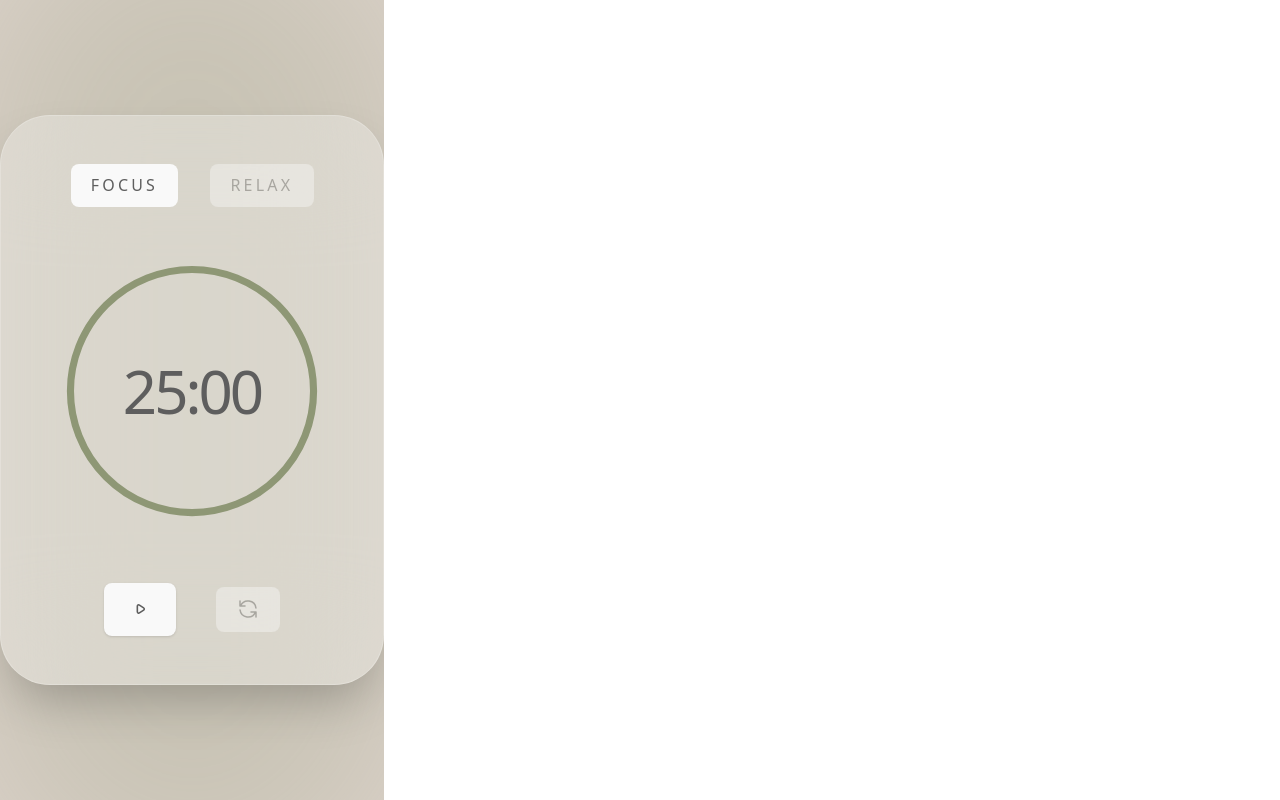
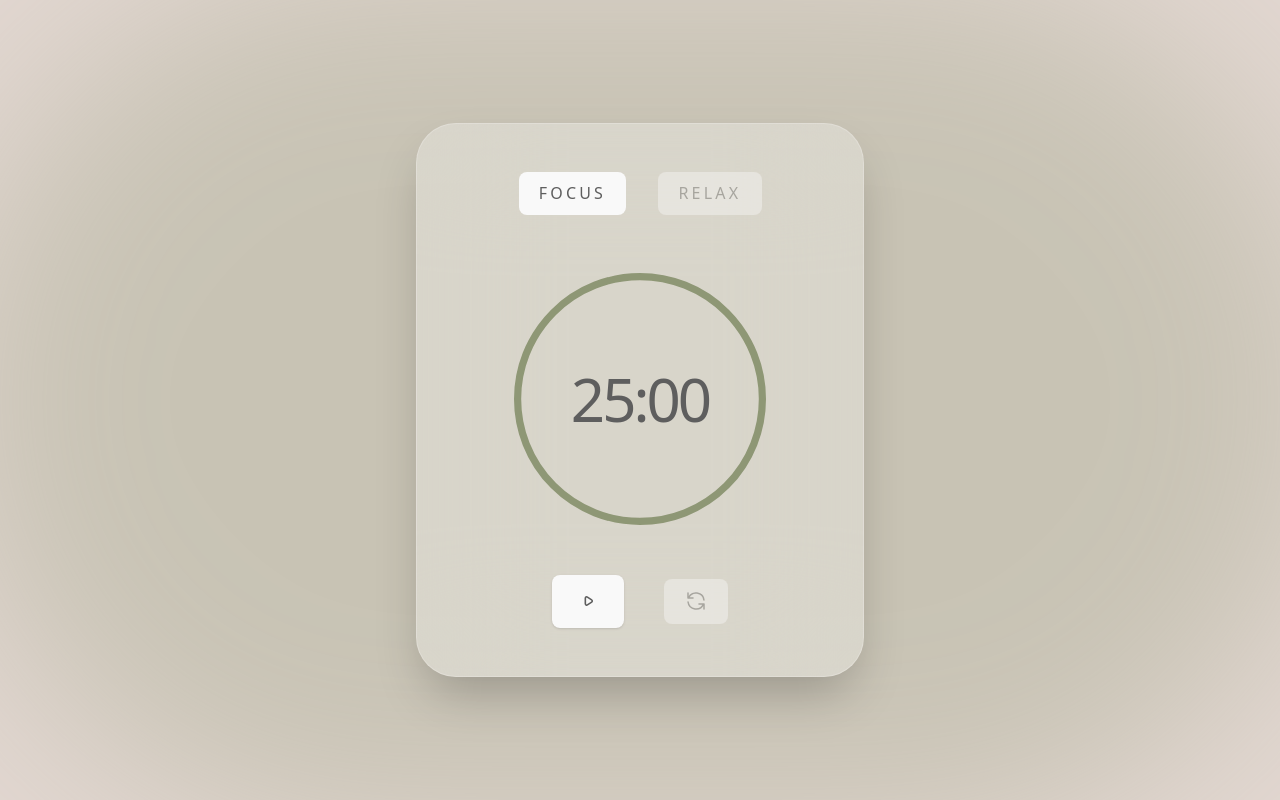
Before and after one commit to sjkenstone/my-vibe-timer, a React (Vite) app: page / in a window 1280 px wide. Built offline with nearby package versions, Linux system fonts and the light colour scheme.

Commit message:
remove white area

```diff
--- a/src/App.jsx
+++ b/src/App.jsx
@@ -61,16 +61,16 @@ export default function App() {
 
   return (
     // 主容器：层级设定为 relative 和 overflow-hidden 确保呼吸层不会溢出
-    <div className={`min-h-dvh flex items-center justify-center ${theme[mode].bg} transition-colors duration-1000 relative overflow-hidden`}>
+    <div className={`min-h-dvh w-screen flex items-center justify-center ${theme[mode].bg} transition-colors duration-1000 relative overflow-hidden px-4`}>
 
       {/* --- 呼吸层开始 --- */}
       {/* 这是一个位于背后的模糊大圆球，当 isActive 为真时，开启 animate-breath */}
       <div
-        className={`absolute w-[150%] h-[150%] rounded-full blur-[120px] opacity-30 transition-all duration-1000 ${theme[mode].glow} ${isActive ? 'animate-breath' : 'scale-90 opacity-10'}`}
-      />
+    className={`absolute top-1/2 left-1/2 -translate-x-1/2 -translate-y-1/2 w-[120%] h-[120%] rounded-full blur-[100px] opacity-30 transition-all duration-1000 ${theme[mode].glow} ${isActive ? 'animate-breath' : 'scale-90 opacity-10'}`}
+  />
       {/* --- 呼吸层结束 --- */}
 
-      <div className="bg-white/30 backdrop-blur-3xl p-8 sm:p-12 rounded-[40px] sm:rounded-[50px] shadow-2xl border border-white/20 w-[90%] max-w-sm sm:w-96 text-center z-10">
+      <div className="bg-white/30 backdrop-blur-3xl p-8 sm:p-12 rounded-[40px] shadow-2xl border border-white/20 w-full max-w-[340px] sm:max-w-md text-center z-10 mx-auto">
 
         {/* 模式选择 */}
         <div className="flex justify-center space-x-8 mb-10">
@@ -88,7 +88,7 @@ export default function App() {
         </div>
 
         {/* 进度条 */}
-        <div className="relative flex items-center justify-center mb-12">
+        <div className="relative flex items-center justify-center mb-8 scale-90 sm:scale-100">
           <svg className="transform -rotate-90 w-72 h-72" viewBox="0 0 200 200">
             <circle cx="100" cy="100" r="85" stroke="#5E5E5E" strokeWidth="1" fill="none" className="opacity-10" />
             <circle
--- a/src/index.css
+++ b/src/index.css
@@ -1,6 +1,32 @@
 @import "tailwindcss";
 
 /* 定义呼吸动画 */
+/* @keyframes breath {
+
+  0%,
+  100% {
+    transform: scale(1);
+    opacity: 0.7;
+  }
+
+  50% {
+    transform: scale(1.1);
+    opacity: 1;
+  }
+}
+
+/* 呼吸动画类：持续 8 秒，平滑过渡，无限循环 */
+.animate-breath {
+  animation: breath 8s ease-in-out infinite;
+} */
+
+/* 强制所有元素计算宽度时包含内边距，并隐藏横向滚动条 */
+html,
+body {
+  max-width: 100vw;
+  overflow-x: hidden;
+}
+
 @keyframes breath {
 
   0%,
@@ -15,7 +41,6 @@
   }
 }
 
-/* 呼吸动画类：持续 8 秒，平滑过渡，无限循环 */
 .animate-breath {
   animation: breath 8s ease-in-out infinite;
 }
```
